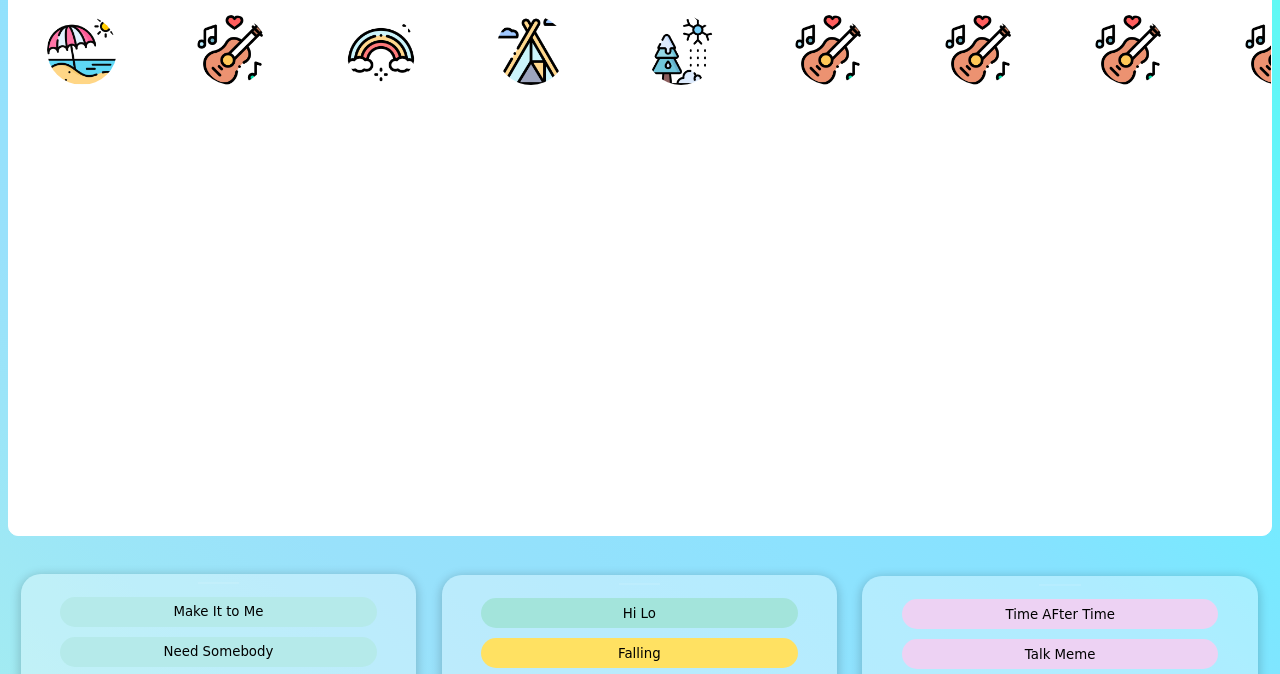
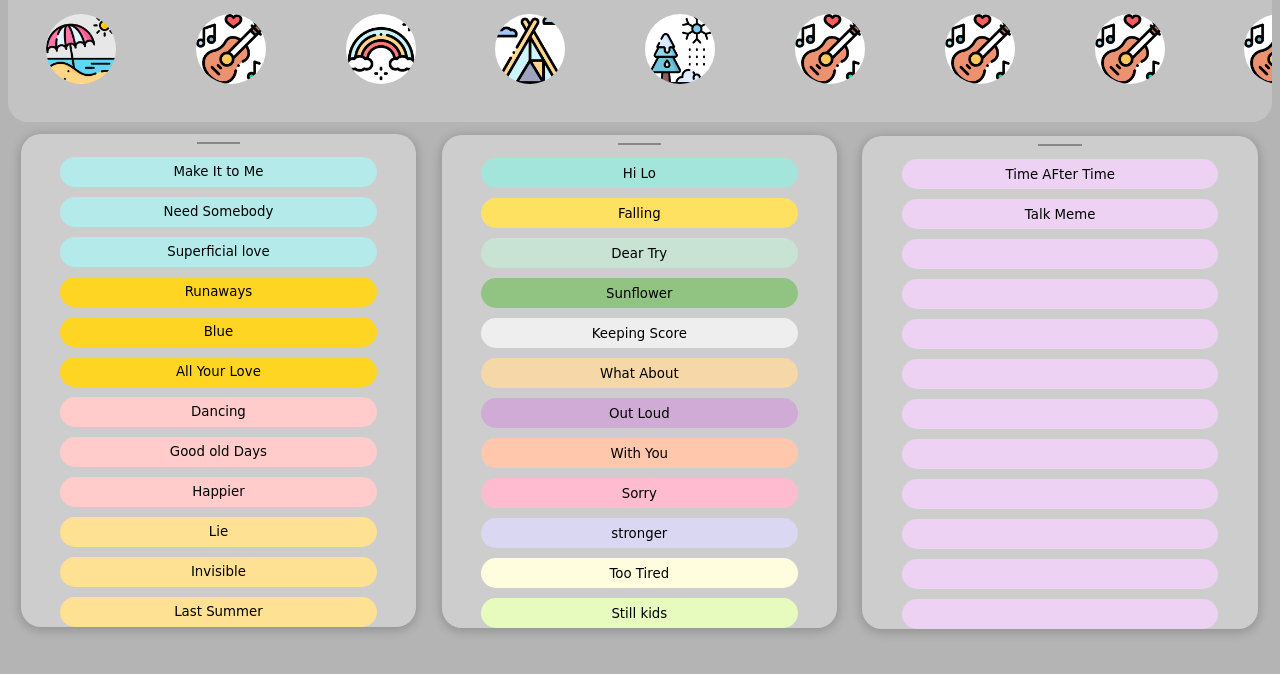
Before and after one commit to omrajdorjee/colordice, a plain HTML site: page colorSings.html in a window 1280 px wide. Shown: the part 77-751 px from the top of the page. Drawn offline with Linux system fonts and the light colour scheme; files whose address does not match are found by name; a web font is replaced by a local one.

Commit message:
Update colorSings.html

```diff
--- a/colorSings.html
+++ b/colorSings.html
@@ -9,9 +9,11 @@
 
 
     <link rel="stylesheet" href="./styles/colorSingsStyles.css">
-    <link rel="stylesheet" href="./styles.css">
+<!--     <link rel="stylesheet" href="./styles.css"> -->
 
-<link rel="icon" href="./images/favicon.ico" <!--========GOOGLE FONTS==========--> <link rel="preconnect" href="https://fonts.googleapis.com"> <link rel="preconnect" href="https://fonts.gstatic.com" crossorigin> <link href="https://fonts.googleapis.com/css2?family=Barriecito&family=Bebas+Neue&family=Cairo:wght@300;400&family=Dangrek&family=Finger+Paint&family=Flavors&family=Indie+Flower&family=Pacifico&family=Plaster&family=Righteous&family=Roboto+Mono:wght@300&family=Yomogi&display=swap" rel="stylesheet"> <!-- Load FontAwesome icons --> <link rel="stylesheet" href="https://cdnjs.cloudflare.com/ajax/libs/font-awesome/5.13.0/css/all.min.css"> <!-- ============ end ============ --> </head>
+<link rel="icon" href="./images/favicon.ico" <!--========GOOGLE FONTS==========-->
+
+    <link rel="preconnect" href="https://fonts.googleapis.com"> <link rel="preconnect" href="https://fonts.gstatic.com" crossorigin> <link href="https://fonts.googleapis.com/css2?family=Barriecito&family=Bebas+Neue&family=Cairo:wght@300;400&family=Dangrek&family=Finger+Paint&family=Flavors&family=Indie+Flower&family=Pacifico&family=Plaster&family=Righteous&family=Roboto+Mono:wght@300&family=Yomogi&display=swap" rel="stylesheet"> <!-- Load FontAwesome icons --> <link rel="stylesheet" href="https://cdnjs.cloudflare.com/ajax/libs/font-awesome/5.13.0/css/all.min.css"> <!-- ============ end ============ --> </head>
 
 <body>
     <section class="header">
```
